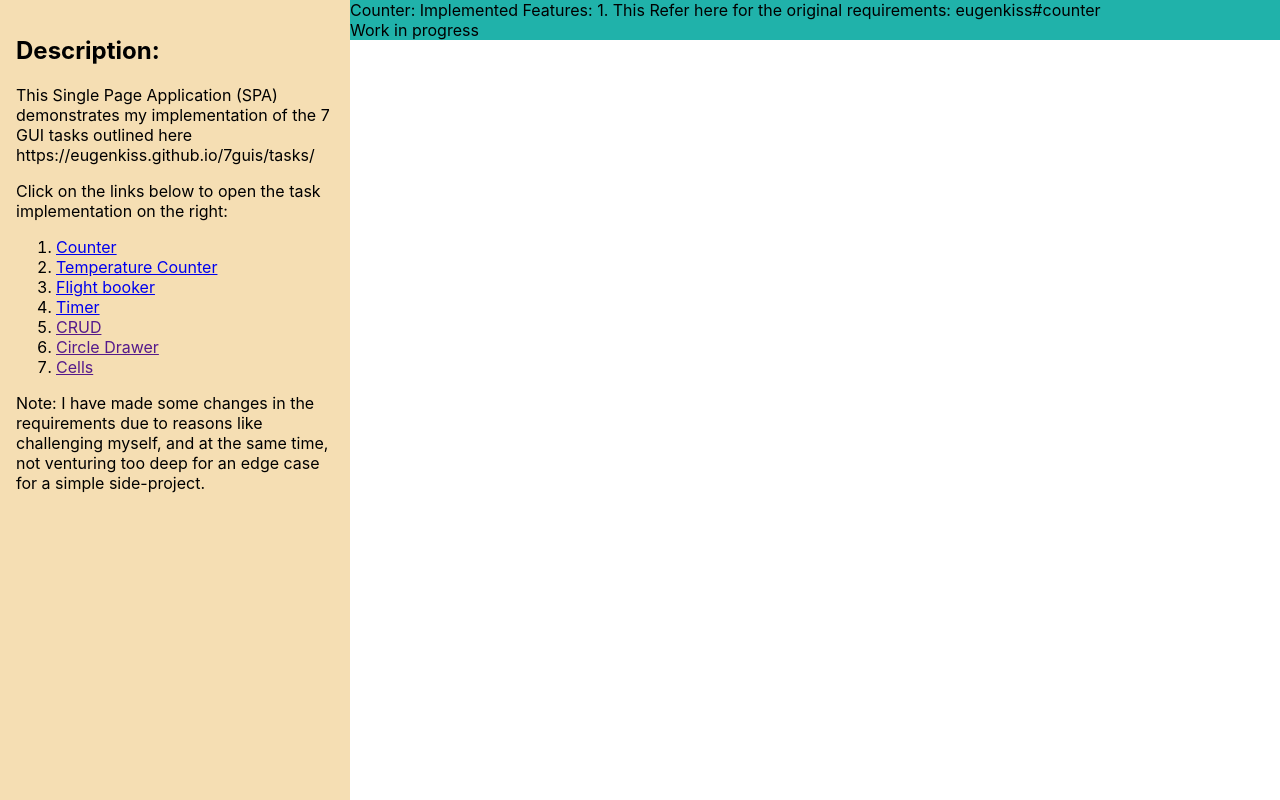
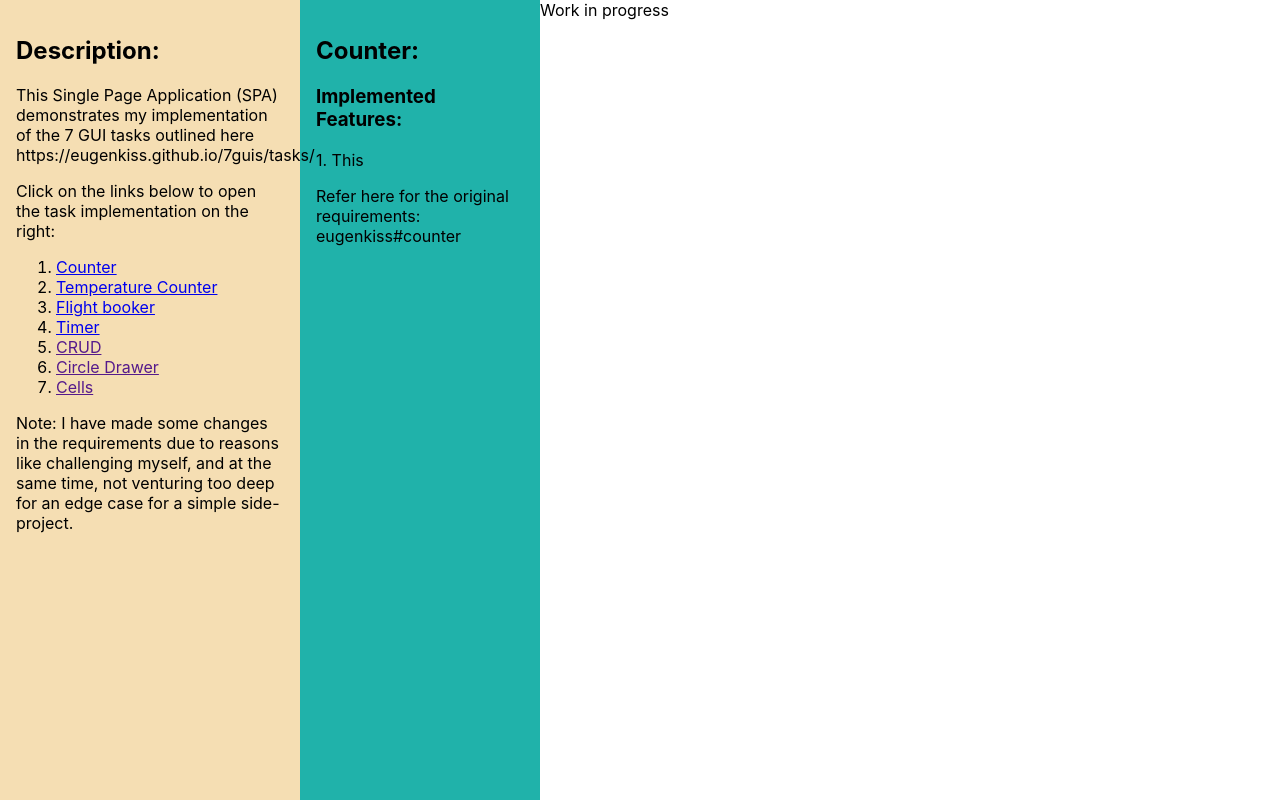
Before and after one commit to vinay-deshmukh/7-guis, a React (Create React App) app: page / in a window 1280 px wide. Built offline with nearby package versions, Linux system fonts and the light colour scheme.

Commit message:
Add structure for subapp

```diff
--- a/src/App.js
+++ b/src/App.js
@@ -15,7 +15,6 @@ function App() {
       7 GUI tasks outlined here
 https://eugenkiss.github.io/7guis/tasks/
     `}</p>
-
           <p>
             {`
     Click on the links below to open the task implementation on the
@@ -38,24 +37,34 @@ and at the same time, not venturing too deep for an edge case for a simple side-
           </p>
         </div>
       </section>
-      <div></div>
       <section className={styles.taskContainer}>
         <Switch>
           {Tasks.map(({ path, component: Component }, index) => (
             <Route key={index} path={path}>
-              <section>
+              <section className={styles.taskDescription}>
+                <h2>{`Counter:`}</h2>
+                <h3>
+                  {`
+      Implemented Features:
+`}
+                </h3>
+                <p>
+                  {`
+
+      1. This
+
+`}
+                </p>
                 {`
-      Counter:
-
-      Implemented Features:
-      1. This
 
 
       Refer here for the original requirements: eugenkiss#counter
 
     `}
               </section>
-              {Component ? <Component /> : "Work in progress"}
+              <section className={styles.taskSubapp}>
+                {Component ? <Component /> : "Work in progress"}
+              </section>
             </Route>
           ))}
         </Switch>
--- a/src/App.module.scss
+++ b/src/App.module.scss
@@ -12,8 +12,9 @@
   }
 }
 
+$widthRootDescription: 300px;
 .rootDescription {
-  width: 350px;
+  width: $widthRootDescription;
   height: 100vh;
   background: wheat;
   padding: 1rem;
@@ -21,6 +22,18 @@
 }
 
 .taskContainer {
-  background: lightseagreen;
-  margin-left: 350px;
+  margin-left: $widthRootDescription;
+  display: flex;
+  height: 100vh;
+
+  .taskDescription {
+    background: lightseagreen;
+    width: 240px;
+    height: 100%;
+    padding: 1rem;
+  }
+
+  .taskSubapp {
+    flex: 1;
+  }
 }
```
